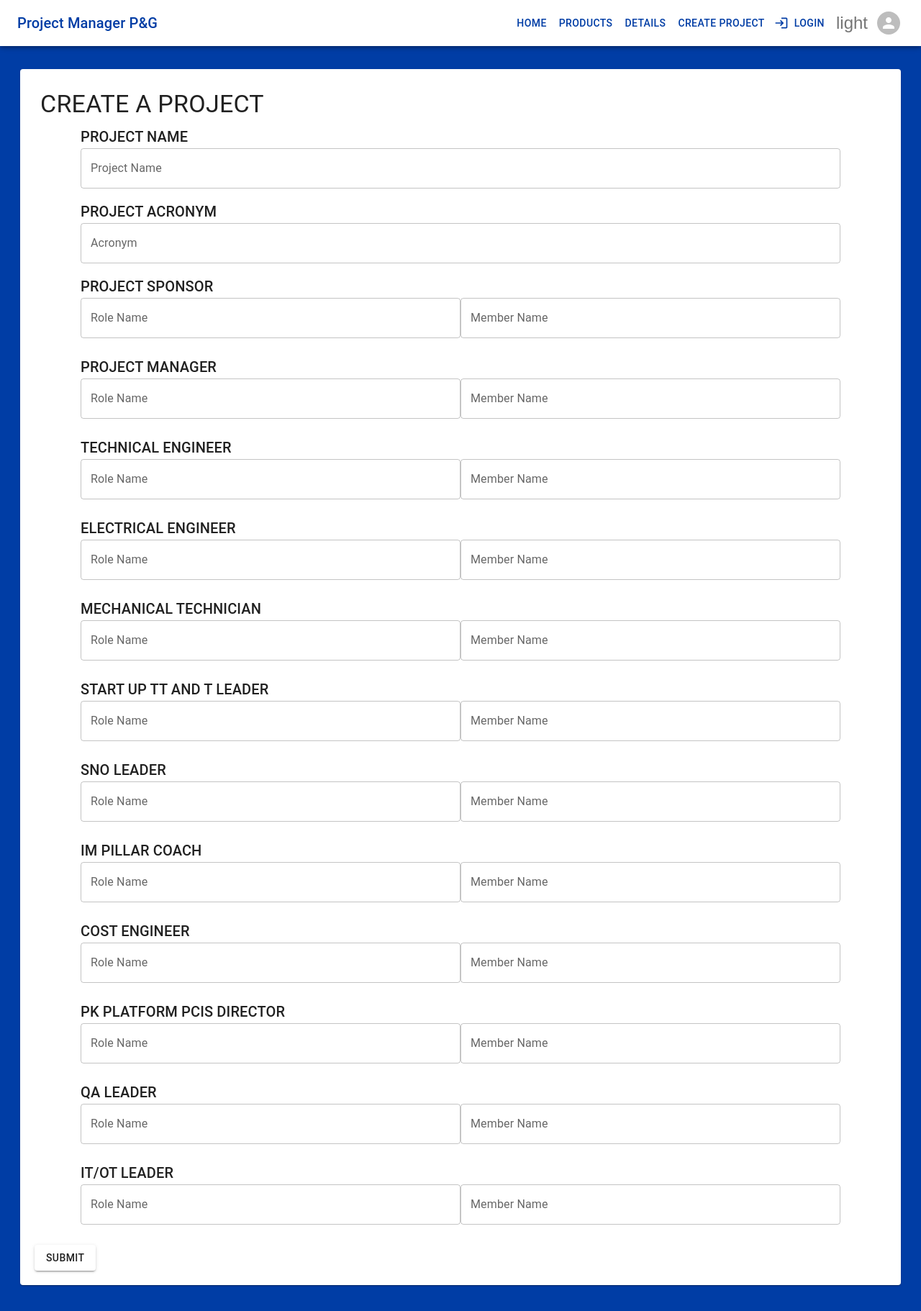
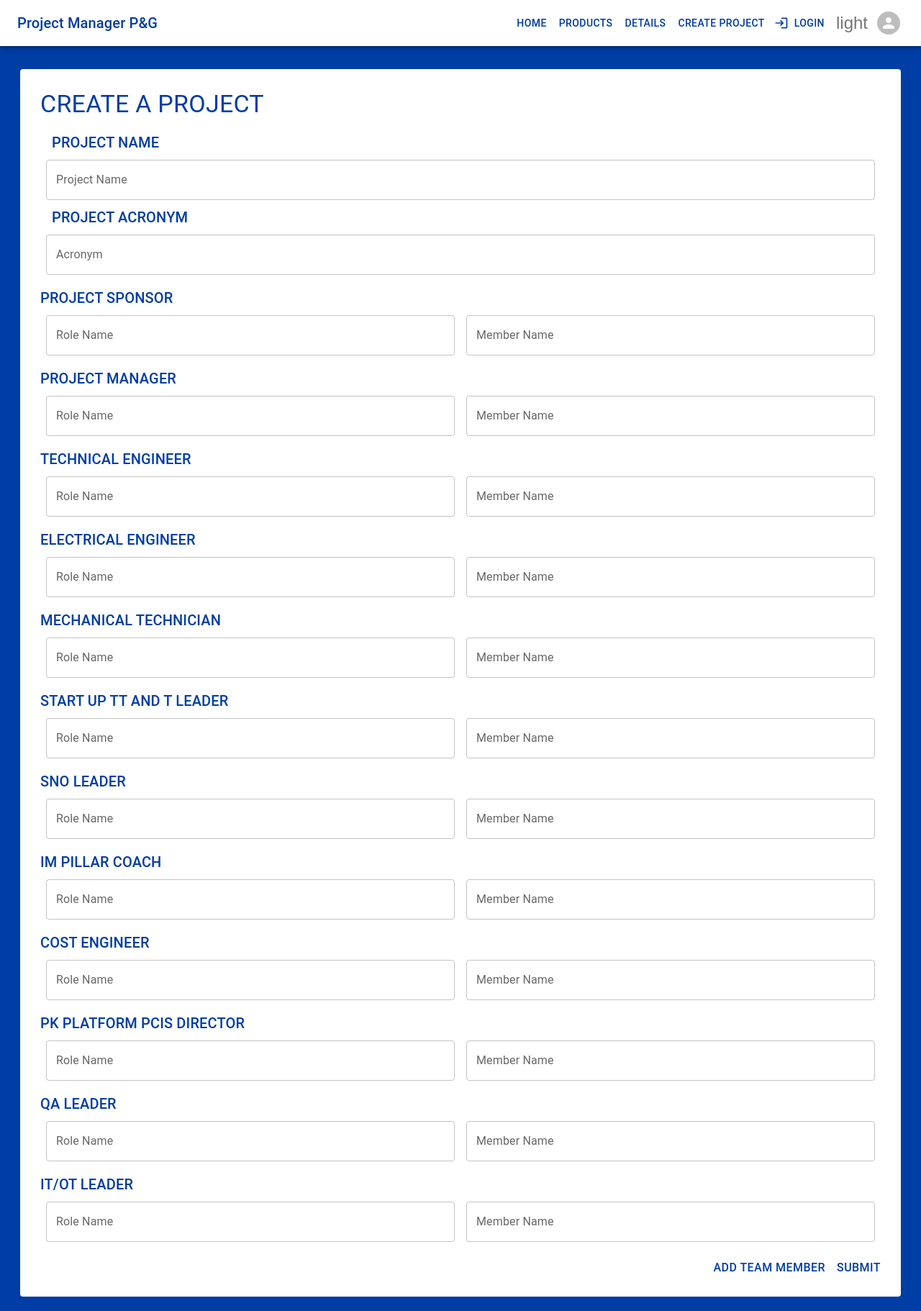
Before and after one commit to uimkatali/personal-login-form-fe, a React (Create React App) app: page /createProject in a window 1280 px wide. Shown: the whole page at 72% size. Built offline with nearby package versions, Linux system fonts and the light colour scheme.

Commit message:
working create project route

```diff
--- a/src/components/Home/Home.tsx
+++ b/src/components/Home/Home.tsx
@@ -28,7 +28,6 @@ export default function Home() {
             sx={{
               marginBottom: 1,
               color: theme.palette.secondary.main,
-              background: theme.palette.primary.main,
             }}
             elevation={4}
           >
--- a/src/components/ProjectForm/CreateProjectForm.tsx
+++ b/src/components/ProjectForm/CreateProjectForm.tsx
@@ -31,6 +31,9 @@ const CreateProjectForm: React.FC = () => {
   // const { loading, error } = useSelector((state: any) => state.projects)
   const { t } = useTranslation()
   const theme = useTheme()
+
+  const [openModal, setOpenModal] = useState(false)
+  const [newRole, setNewRole] = useState('')
 
   const [projectName, setProjectName] = useState('')
   const [projectAcronym, setProjectAcronym] = useState('')
@@ -71,40 +74,41 @@ const CreateProjectForm: React.FC = () => {
     dispatch(postProject(projectData))
   }
 
+  const handleAddTeamMember = () => {
+    setOpenModal(true)
+  }
+
   return (
-    <Paper style={{ padding: '20px', margin: '20px' }}>
-      <Typography sx={{ padding: '8' }} variant="h4">
+    <Paper elevation={0} style={{ padding: '20px', margin: '20px' }}>
+      <Typography sx={{ m: 1, color: theme.palette.secondary.main }} variant="h4">
         {t(TRANSLATION_KEYS.CREATE_A_PROJECT).toLocaleUpperCase()}
       </Typography>
-      <Grid paddingLeft={8} paddingRight={8} container spacing={2}>
-        <Grid item xs={12}>
-          <Typography variant="h6">
+
+      <Paper elevation={0} sx={{ m: 2 }}>
+        <Typography sx={{ m: 1, color: theme.palette.secondary.main }} variant="h6">
           {t(TRANSLATION_KEYS.PROJECT_NAME).toLocaleUpperCase()}
         </Typography>
         <TextField
           fullWidth
-            variant="outlined"
           label="Project Name"
           value={projectName ? projectName : ''}
           onChange={e => setProjectName(e.target.value)}
         />
-        </Grid>
-        <Grid item xs={12}>
-          <Typography variant="h6">
+
+        <Typography sx={{ m: 1, color: theme.palette.secondary.main }} variant="h6">
           {t(TRANSLATION_KEYS.PROJECT_ACRONYM).toLocaleUpperCase()}
         </Typography>
         <TextField
           fullWidth
-            variant="outlined"
           label="Acronym"
           value={projectAcronym ? projectAcronym : ''}
           onChange={e => setProjectAcronym(e.target.value)}
         />
-        </Grid>
+      </Paper>
 
       {Object.keys(projectTeam).map(key => (
-          <Grid sx={{ paddingTop: '8', paddingBottom: '8' }} item xs={12}>
-            <Typography variant="h6" key={key}>
+        <Grid sx={{ m: 1 }} item xs={12}>
+          <Typography sx={{ color: theme.palette.secondary.main }} variant="h6" key={key}>
             {t(`${TRANSLATION_KEYS[key as keyof typeof TRANSLATION_KEYS]}`).toLocaleUpperCase()}
           </Typography>
           <Paper
@@ -116,6 +120,7 @@ const CreateProjectForm: React.FC = () => {
             }}
           >
             <TextField
+              sx={{ m: 1 }}
               fullWidth
               label={
                 projectTeam[key as keyof Team].roleName
@@ -129,6 +134,7 @@ const CreateProjectForm: React.FC = () => {
               }
             />
             <TextField
+              sx={{ m: 1 }}
               fullWidth
               label={
                 projectTeam[key as keyof Team].memberName
@@ -144,17 +150,38 @@ const CreateProjectForm: React.FC = () => {
           </Paper>
         </Grid>
       ))}
-      </Grid>
+      <Paper
+        elevation={0}
+        sx={{
+          display: 'flex',
+          flexDirection: 'row-reverse',
+        }}
+      >
         <Button
-        variant="contained"
-        color="primary"
+          variant="text"
+          sx={{
+            fontSize: 16,
+            color: theme.palette.secondary.main,
+          }}
           onClick={() => {
             handleSubmit()
           }}
-        style={{ marginTop: '20px' }}
         >
-        Submit
+          {t(TRANSLATION_KEYS.SUBMIT).toLocaleUpperCase()}
         </Button>
+        <Button
+          variant="text"
+          sx={{
+            fontSize: 16,
+            color: theme.palette.secondary.main,
+          }}
+          onClick={() => {
+            handleAddTeamMember()
+          }}
+        >
+          {t(TRANSLATION_KEYS.ADD_TEAM_MEMBER).toLocaleUpperCase()}
+        </Button>
+      </Paper>
     </Paper>
   )
 }
--- a/src/i18n/translationKeys.ts
+++ b/src/i18n/translationKeys.ts
@@ -10,6 +10,7 @@ export const TRANSLATION_KEYS = {
   LOGOUT: 'logout',
   PROFILE: 'profile',
   DETAILS: 'details',
+  SUBMIT: 'submit',
   NAME: 'name',
   DESCRIPTION: 'description',
   BUYNOW: 'buynow',
@@ -32,4 +33,5 @@ export const TRANSLATION_KEYS = {
   PROJECT_NAME: 'Project name',
   PROJECT_ACRONYM: 'Project acronym',
   CREATE_A_PROJECT: 'Create a Project',
+  ADD_TEAM_MEMBER: 'Add team member',
 }
--- a/src/utils/uiModeContext/darkTheme.ts
+++ b/src/utils/uiModeContext/darkTheme.ts
@@ -18,6 +18,9 @@ const darkTheme = createTheme({
     success: {
       main: '#4caf50',
     },
+    text: {
+      primary: '#ffffff',
+    },
   },
 })
 
--- a/src/utils/uiModeContext/lightTheme.ts
+++ b/src/utils/uiModeContext/lightTheme.ts
@@ -18,6 +18,9 @@ const lightTheme = createTheme({
     success: {
       main: '#4caf50',
     },
+    text: {
+      primary: '#003da5',
+    },
   },
 })
 
```
Lines whose indentation alone changed are shown as unchanged.
